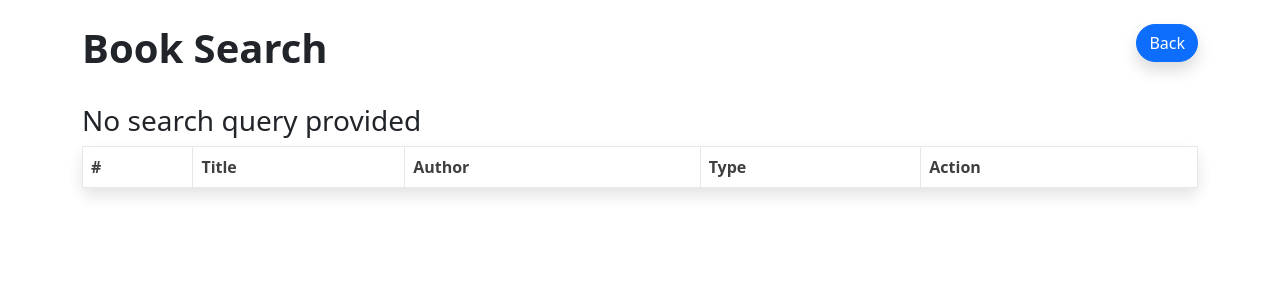
After one commit to fildrew/BE-W1-D3-CRUD, a PHP site: page /search.php in a window 1280 px wide. The commit adds this page. Shown: the top 300 px of the page. Run offline with PHP 8.4, Linux system fonts and the light colour scheme; lists and menus that the app fills with data are empty.

Commit message:
Refactor search functionality and add search.php file for PHP CRUD

```diff
--- a/php-crud-main/connect.php
+++ b/php-crud-main/connect.php
@@ -13,6 +13,8 @@
         PDO::ATTR_EMULATE_PREPARES   => false,
     ];
 
+    $search = $_GET['search'] ?? '';
+
     try {
         $pdo = new PDO($dsn,$dbUser, $dbPass,$options);
 
--- /dev/null
+++ b/php-crud-main/search.php
@@ -0,0 +1,79 @@
+
+<!doctype html>
+<html lang="en">
+<head>
+<meta charset="utf-8">
+<meta name="viewport" content="width=device-width, initial-scale=1">
+<title>4</title>
+<link rel="stylesheet" href="../main.css">
+<link href="https://cdn.jsdelivr.net/npm/bootstrap@5.3.3/dist/css/bootstrap.min.css" rel="stylesheet" integrity="sha384-QWTKZyjpPEjISv5WaRU9OFeRpok6YctnYmDr5pNlyT2bRjXh0JMhjY6hW+ALEwIH" crossorigin="anonymous">
+</head>
+<body class="wallpaper">
+    <div class="container my-4">
+        <header class="d-flex justify-content-between my-4">
+                <h1 class="fw-bold">Book Search</h1>
+                <div>
+                <a href="index.php" class="btn btn-primary shadow rounded-pill">Back</a>
+                </div>
+        </header>
+
+        <table class="table table-bordered opacity-75 shadow p-3 mb-5 bg-body rounded table-hover">
+            <thead>
+                <tr>
+                    <th>#</th>
+                    <th>Title</th>
+                    <th>Author</th>
+                    <th>Type</th>
+                    <th>Action</th>
+
+                </tr>
+            </thead>
+            <tbody>
+
+
+                <?php
+                    include("connect.php");
+
+                    if (isset($_GET['search'])) {
+                        $search = $_GET['search'];
+
+                        // Prepare the SQL statement with placeholders
+                        $sqlSelect = "SELECT * FROM books WHERE title LIKE ? OR description LIKE ? OR author LIKE ? OR type LIKE ?";
+
+                        // Prepare and execute the statement with wildcard search parameters
+                        $stmt = $pdo->prepare($sqlSelect);
+                        $stmt->execute(["%$search%", "%$search%", "%$search%", "%$search%"]);
+
+                        // Fetch the results
+                        $books = $stmt->fetchAll(PDO::FETCH_ASSOC);
+
+                        if ($books) {
+                            foreach ($books as $data) {
+                                ?>
+                                <tr>
+                                    <td><?php echo $data['id']; ?></td>
+                                    <td><?php echo $data['title']; ?></td>
+                                    <td><?php echo $data['author']; ?></td>
+                                    <td><?php echo $data['type']; ?></td>
+                                    <td>
+                                        <a href="view.php?id=<?php echo $data['id']; ?>" class="btn btn-info shadow rounded-pill">Read More</a>
+                                    </td>
+                                </tr>
+
+                            <?php
+                            }
+                        } else {
+                            echo "<h3>No books found</h3>";
+                        }
+                    } else {
+                        echo "<h3>No search query provided</h3>";
+                    }
+                ?>
+
+            </tbody>
+        </table>
+
+    </div>
+    <script src="https://cdn.jsdelivr.net/npm/bootstrap@5.3.3/dist/js/bootstrap.bundle.min.js" integrity="sha384-YvpcrYf0tY3lHB60NNkmXc5s9fDVZLESaAA55NDzOxhy9GkcIdslK1eN7N6jIeHz" crossorigin="anonymous"></script>
+</body>
+</html>
```
Also changed, not shown: php-crud-main/index.php (+70 -2 lines), php-crud-main/process.php (+20 -0 lines).
